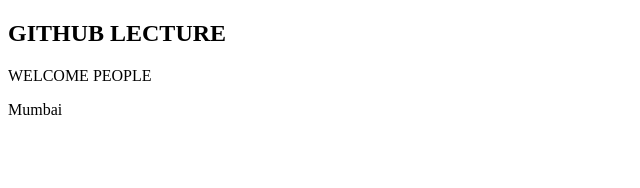
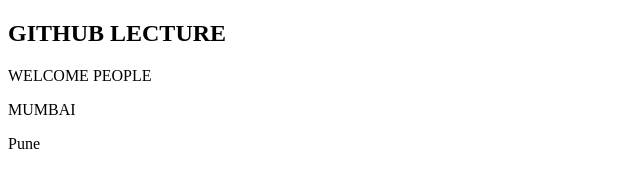
Before and after one commit to Nammaha05/Manager, a plain HTML site: page index.html in a window 1280 px wide. Shown: the full height of the page, 0-640 px from the left. Drawn offline with Linux system fonts and the light colour scheme.

Commit message:
added pune

```diff
--- a/index.html
+++ b/index.html
@@ -8,8 +8,7 @@
 <body>
   <h2>GITHUB LECTURE</h2>
   <p>WELCOME PEOPLE</p>
-  <p>Mumbai
-
-  </p>
+  <p>MUMBAI</p>
+  <p>Pune</p>
 </body>
 </html>
```
